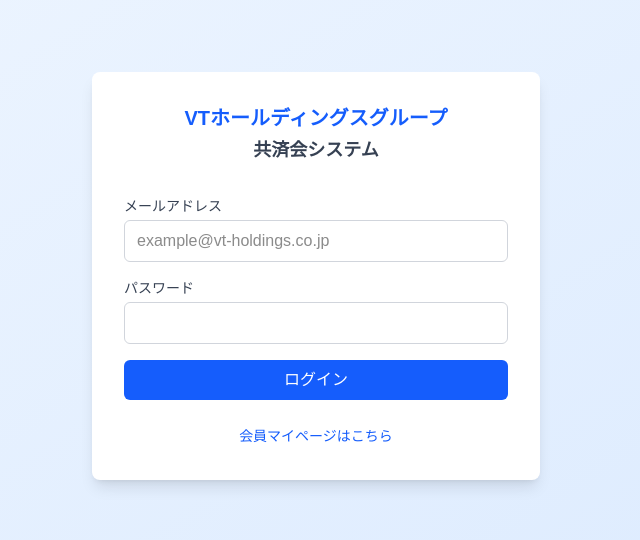
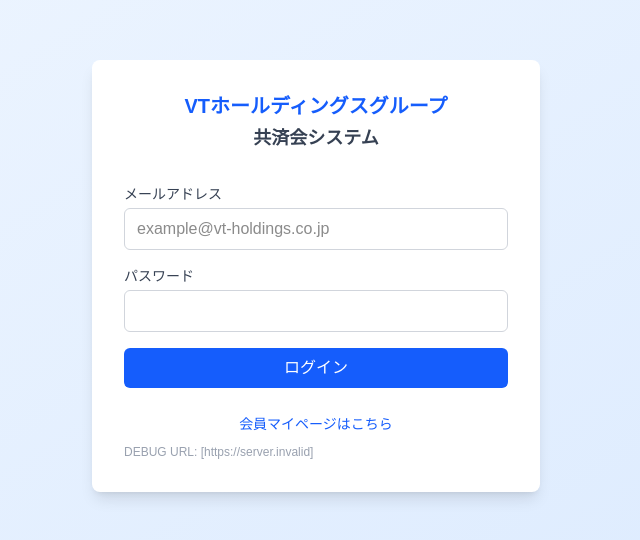
Before and after one commit to inoshinichi/holdings, a Next.js app: page /login in a window 1280 px wide. Shown: the part 124-664 px from the top of the page, without its empty margins (324-964 px from the left). Built offline with nearby package versions, Linux system fonts and the light colour scheme; no server answers.

Commit message:
デバッグ: Supabase URL表示

```diff
--- a/src/app/(auth)/login/page.tsx
+++ b/src/app/(auth)/login/page.tsx
@@ -95,6 +95,7 @@
             会員マイページはこちら
           </a>
         </div>
+        <p className="mt-2 text-xs text-gray-400 break-all">DEBUG URL: [{process.env.NEXT_PUBLIC_SUPABASE_URL}]</p>
       </div>
     </div>
   )
```
